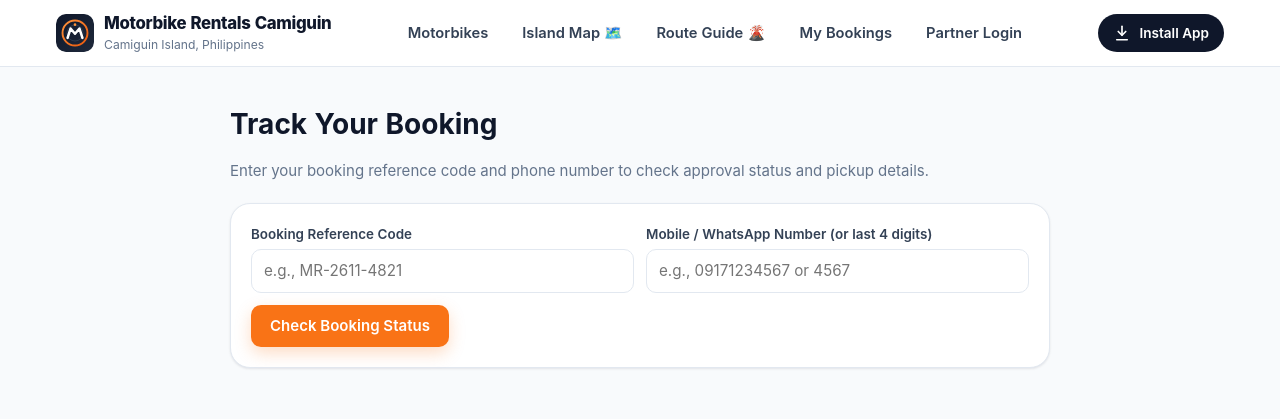
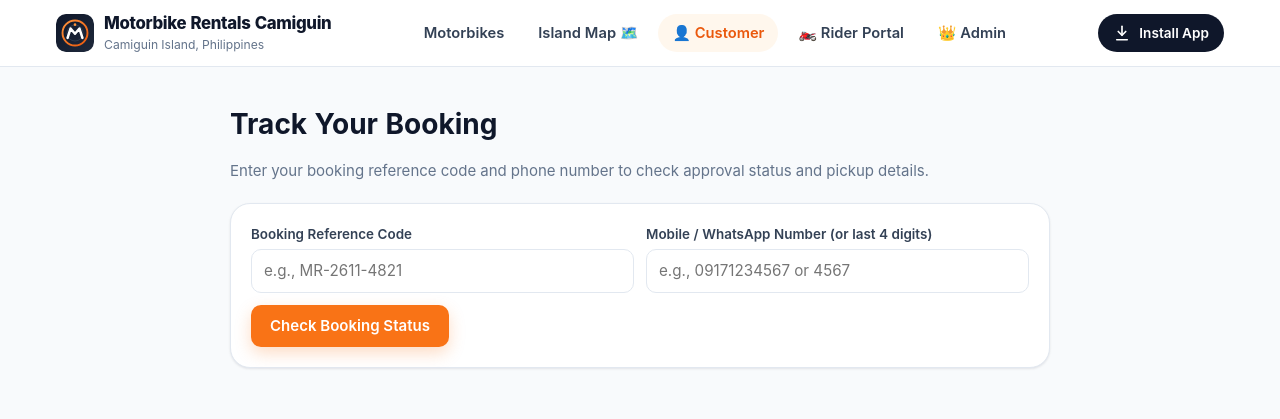
Before and after one commit to Junfols/motorbike-rentals-camiguin, a Flask app: page /bookings in a window 1280 px wide. Shown: the top 419 px of the page. Run offline with Flask 3, Linux system fonts and the light colour scheme; data comes from the database, SQL or seed files in the repository; some libraries are stand-ins or nearby versions.

Commit message:
feat: separate Admin, Rider, and Customer dashboards for templates/base.html

```diff
--- a/templates/base.html
+++ b/templates/base.html
@@ -42,12 +42,9 @@
       <nav class="desktop-nav" aria-label="Main Navigation">
         <a href="/" class="nav-link {% if active_nav == 'fleet' %}active{% endif %}">Motorbikes</a>
         <a href="/#tourist-map" class="nav-link">Island Map 🗺️</a>
-        <a href="/#island-guide" class="nav-link">Route Guide 🌋</a>
-        <a href="/bookings" class="nav-link {% if active_nav == 'bookings' %}active{% endif %}">My Bookings</a>
-        <a href="/partner" class="nav-link {% if active_nav == 'partner' %}active{% endif %}">Partner Login</a>
-        {% if active_nav == 'admin' %}
-        <a href="/admin" class="nav-link active">Admin</a>
-        {% endif %}
+        <a href="/customer" class="nav-link {% if active_nav in ('bookings', 'customer') %}active{% endif %}">👤 Customer</a>
+        <a href="/rider" class="nav-link {% if active_nav in ('partner', 'rider') %}active{% endif %}">🏍️ Rider Portal</a>
+        <a href="/admin" class="nav-link {% if active_nav == 'admin' %}active{% endif %}">👑 Admin</a>
       </nav>
 
       <div class="header-actions">
@@ -118,30 +115,28 @@
       </svg>
       <span>Guide 🌋</span>
     </a>
-    <a href="/bookings" class="bottom-nav-item {% if active_nav == 'bookings' %}active{% endif %}">
+    <a href="/customer" class="bottom-nav-item {% if active_nav in ('bookings', 'customer') %}active{% endif %}">
       <svg width="22" height="22" viewBox="0 0 24 24" fill="none" stroke="currentColor" stroke-width="2" stroke-linecap="round" stroke-linejoin="round" aria-hidden="true">
         <rect x="3" y="4" width="18" height="18" rx="2"/>
         <path d="M16 2v4M8 2v4M3 10h18"/>
       </svg>
-      <span>My Trips</span>
+      <span>Customer</span>
     </a>
-    <a href="/partner" class="bottom-nav-item {% if active_nav == 'partner' %}active{% endif %}">
+    <a href="/rider" class="bottom-nav-item {% if active_nav in ('partner', 'rider') %}active{% endif %}">
       <svg width="22" height="22" viewBox="0 0 24 24" fill="none" stroke="currentColor" stroke-width="2" stroke-linecap="round" stroke-linejoin="round" aria-hidden="true">
         <path d="M3 9h18v10a2 2 0 0 1-2 2H5a2 2 0 0 1-2-2V9Z"/>
         <path d="m3 9 2.45-4.9A2 2 0 0 1 7.24 3h9.52a2 2 0 0 1 1.8 1.1L21 9"/>
         <path d="M12 3v6"/>
       </svg>
-      <span>Partner</span>
+      <span>Rider</span>
     </a>
-    {% if active_nav == 'admin' %}
-    <a href="/admin" class="bottom-nav-item active">
+    <a href="/admin" class="bottom-nav-item {% if active_nav == 'admin' %}active{% endif %}">
       <svg width="22" height="22" viewBox="0 0 24 24" fill="none" stroke="currentColor" stroke-width="2" stroke-linecap="round" stroke-linejoin="round" aria-hidden="true">
         <path d="M12 20h9"/>
         <path d="M16.5 3.5a2.1 2.1 0 0 1 3 3L7 19l-4 1 1-4Z"/>
       </svg>
       <span>Admin</span>
     </a>
-    {% endif %}
   </nav>
 
   <!-- Install App Guide Modal -->
@@ -182,7 +177,7 @@
     </div>
   </div>
 
-  {% if active_nav in ('partner', 'admin') %}
+  {% if active_nav in ('partner', 'rider', 'admin') %}
   <!-- Manage Motorbike Availability & Blocked Dates Modal -->
   <div id="bike-schedule-modal" class="modal-backdrop hidden" role="dialog" aria-modal="true" aria-labelledby="sched-modal-title">
     <div class="modal-card modal-lg">
```
